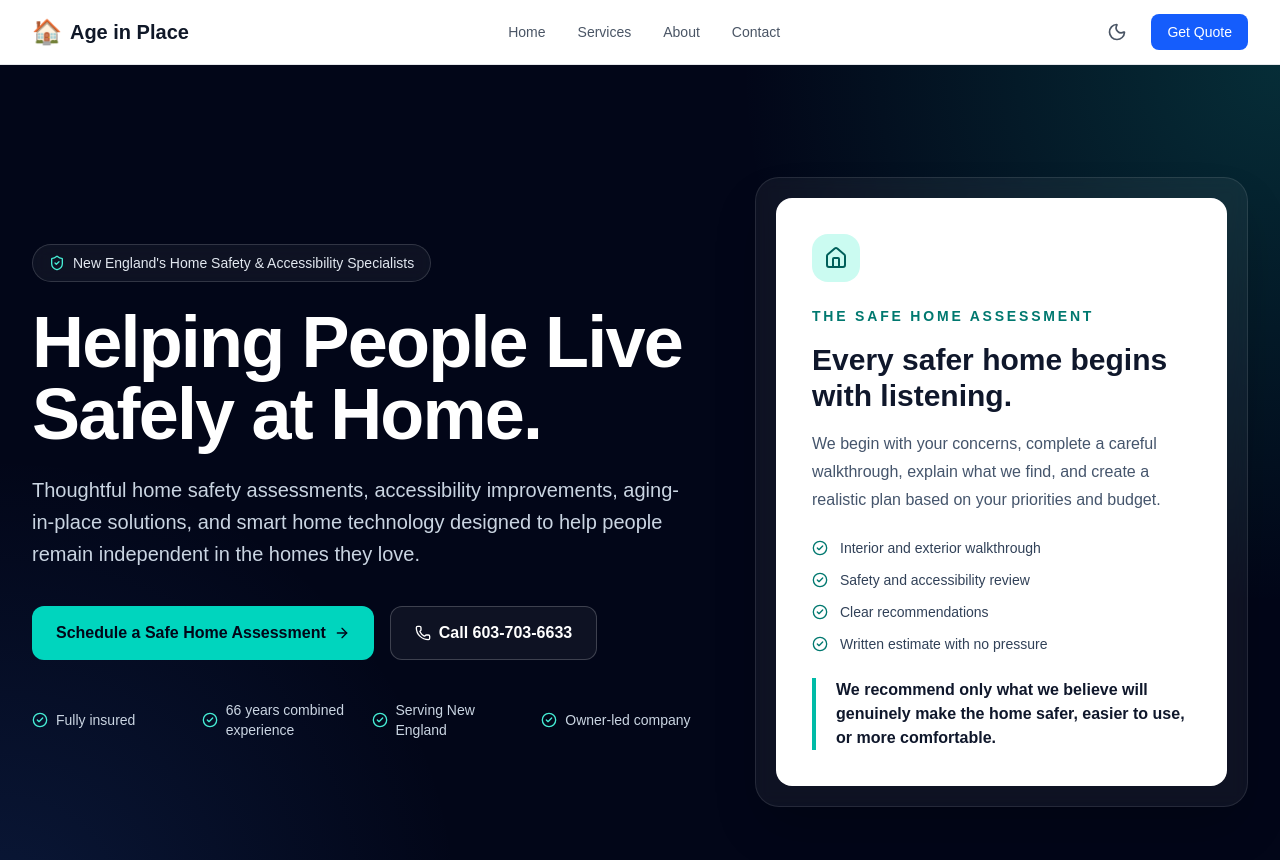
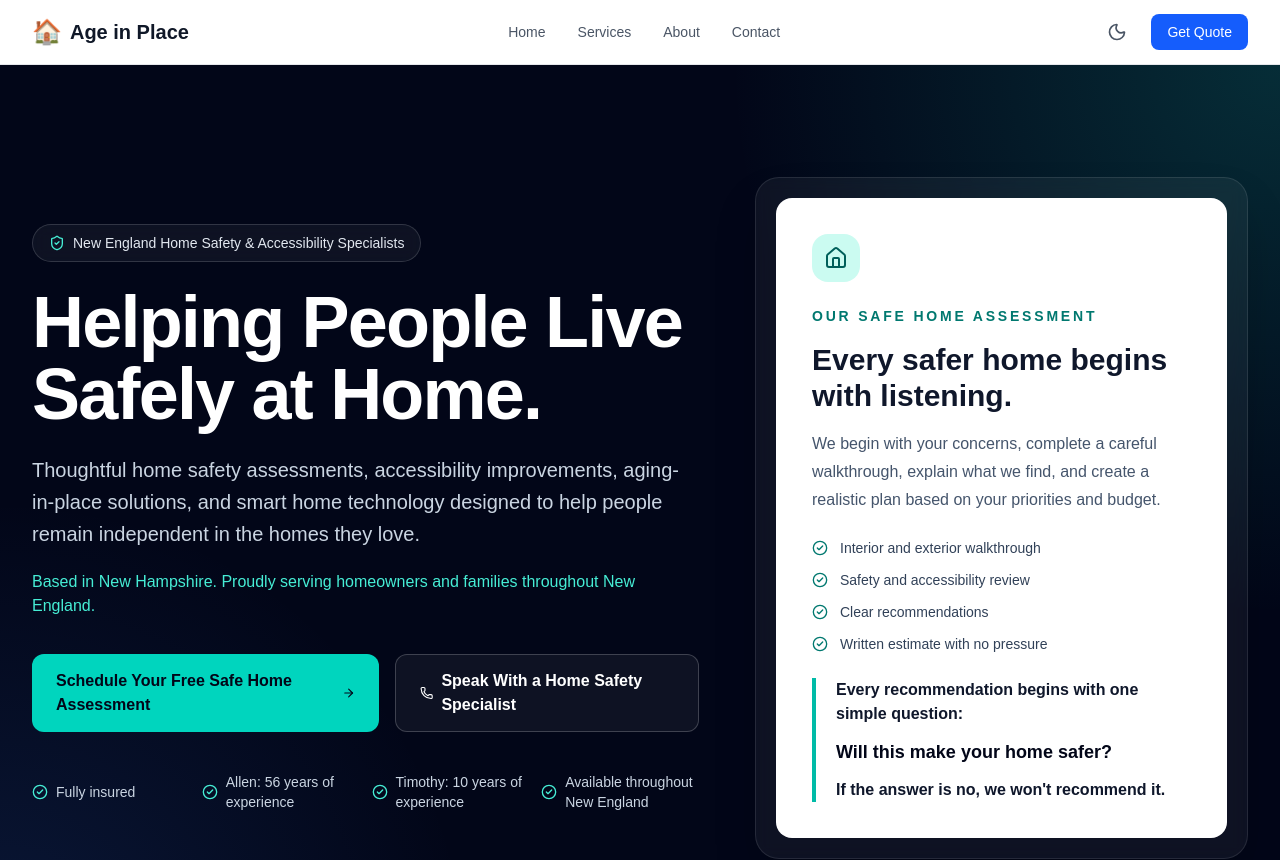
Before and after one commit to Adhco0543/age-in-place-llc, a Next.js app: page / in a window 1280 px wide. Shown: the top 860 px of the page. Built offline with nearby package versions, Linux system fonts and the light colour scheme.

Commit message:
Update Hero and HomeSections experience wording

```diff
--- a/src/components/Hero.tsx
+++ b/src/components/Hero.tsx
@@ -10,9 +10,9 @@ import {
 export function Hero() {
   const trustPoints = [
     "Fully insured",
-    "66 years combined experience",
-    "Serving New England",
-    "Owner-led company",
+    "Allen: 56 years of experience",
+    "Timothy: 10 years of experience",
+    "Available throughout New England",
   ];
 
   return (
@@ -23,7 +23,7 @@ export function Hero() {
         <div>
           <div className="mb-6 inline-flex items-center gap-2 rounded-full border border-white/15 bg-white/5 px-4 py-2 text-sm text-slate-200 backdrop-blur">
             <ShieldCheck className="h-4 w-4 text-teal-300" />
-            New England&apos;s Home Safety & Accessibility Specialists
+            New England Home Safety & Accessibility Specialists
           </div>
 
           <h1 className="max-w-4xl text-4xl font-bold tracking-tight sm:text-5xl lg:text-7xl">
@@ -36,12 +36,17 @@ export function Hero() {
             help people remain independent in the homes they love.
           </p>
 
+          <p className="mt-5 text-base font-medium text-teal-300">
+            Based in New Hampshire. Proudly serving homeowners and families
+            throughout New England.
+          </p>
+
           <div className="mt-9 flex flex-col gap-4 sm:flex-row">
             <Link
               href="/contact"
               className="inline-flex items-center justify-center gap-2 rounded-xl bg-teal-400 px-6 py-3.5 font-semibold text-slate-950 transition hover:bg-teal-300"
             >
-              Schedule a Safe Home Assessment
+              Schedule Your Free Safe Home Assessment
               <ArrowRight className="h-4 w-4" />
             </Link>
 
@@ -50,7 +55,7 @@ export function Hero() {
               className="inline-flex items-center justify-center gap-2 rounded-xl border border-white/20 bg-white/5 px-6 py-3.5 font-semibold text-white transition hover:bg-white/10"
             >
               <Phone className="h-4 w-4" />
-              Call 603-703-6633
+              Speak With a Home Safety Specialist
             </a>
           </div>
 
@@ -72,7 +77,7 @@ export function Hero() {
               </div>
 
               <p className="mt-6 text-sm font-semibold uppercase tracking-[0.2em] text-teal-700">
-                The Safe Home Assessment
+                Our Safe Home Assessment
               </p>
 
               <h2 className="mt-4 text-2xl font-bold sm:text-3xl">
@@ -99,10 +104,19 @@ export function Hero() {
                 ))}
               </ul>
 
-              <p className="mt-6 border-l-4 border-teal-500 pl-5 font-semibold text-slate-900">
-                We recommend only what we believe will genuinely make the home
-                safer, easier to use, or more comfortable.
-              </p>
+              <div className="mt-6 border-l-4 border-teal-500 pl-5">
+                <p className="font-semibold text-slate-900">
+                  Every recommendation begins with one simple question:
+                </p>
+
+                <p className="mt-3 text-lg font-bold text-slate-950">
+                  Will this make your home safer?
+                </p>
+
+                <p className="mt-3 font-semibold text-slate-900">
+                  If the answer is no, we won&apos;t recommend it.
+                </p>
+              </div>
             </div>
           </div>
         </div>
--- a/src/components/HomeSections.tsx
+++ b/src/components/HomeSections.tsx
@@ -3,10 +3,8 @@ import {
   ArrowRight,
   BadgeCheck,
   Camera,
-  CheckCircle2,
   ClipboardCheck,
   HeartHandshake,
-  Home,
   Phone,
   ShieldCheck,
   Sparkles,
@@ -26,8 +24,8 @@ const reasons = [
   },
   {
     icon: Wrench,
-    title: "66 years combined experience",
-    text: "Decades of construction and home-improvement experience guide every assessment and installation.",
+    title: "Experienced professionals",
+    text: "Our team brings decades of real-world construction and home improvement experience, providing honest recommendations and quality workmanship with every project.",
   },
   {
     icon: BadgeCheck,
@@ -125,8 +123,12 @@ export function WhyChooseUs() {
                   className="rounded-3xl border border-white/10 bg-white/5 p-6"
                 >
                   <Icon className="h-7 w-7 text-teal-300" />
+
                   <h3 className="mt-5 text-xl font-bold">{reason.title}</h3>
-                  <p className="mt-3 leading-7 text-slate-300">{reason.text}</p>
+
+                  <p className="mt-3 leading-7 text-slate-300">
+                    {reason.text}
+                  </p>
                 </article>
               );
             })}
@@ -229,10 +231,13 @@ export function GalleryPreview() {
               className="flex min-h-72 flex-col justify-end rounded-3xl border border-dashed border-slate-300 bg-white p-7"
             >
               <Camera className="h-8 w-8 text-teal-700" />
+
               <h3 className="mt-5 text-xl font-bold text-slate-950">
                 {category.title}
               </h3>
+
               <p className="mt-2 text-slate-600">{category.text}</p>
+
               <p className="mt-5 text-sm font-semibold text-teal-700">
                 Project photos coming soon
               </p>
@@ -300,6 +305,7 @@ export function FinalCTA() {
         <div className="max-w-3xl">
           <div className="flex items-center gap-2 text-teal-100">
             <Sparkles className="h-5 w-5" />
+
             <span className="text-sm font-semibold uppercase tracking-[0.18em]">
               Free consultation
             </span>
```
